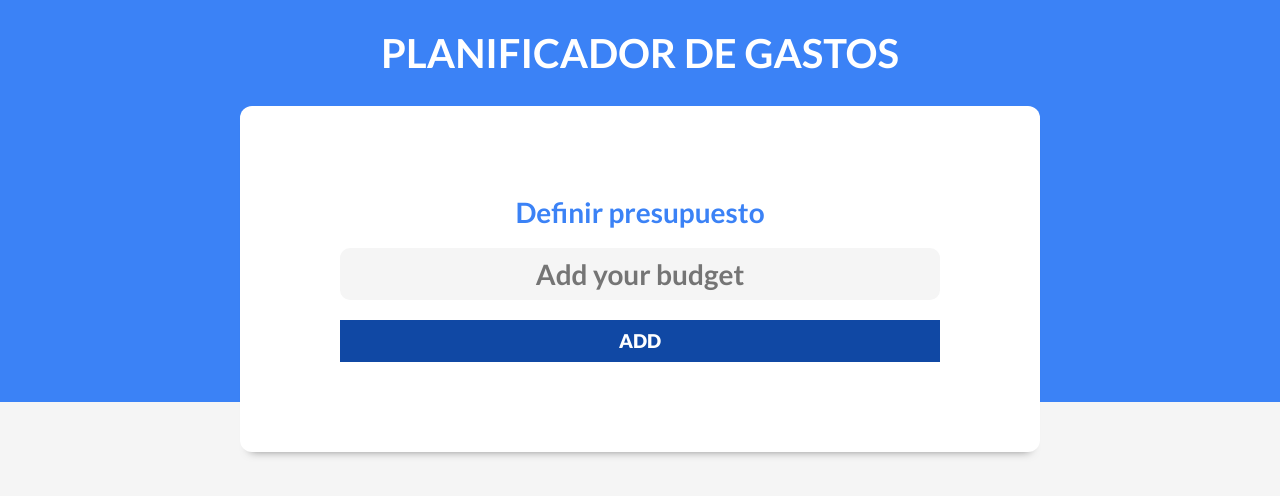
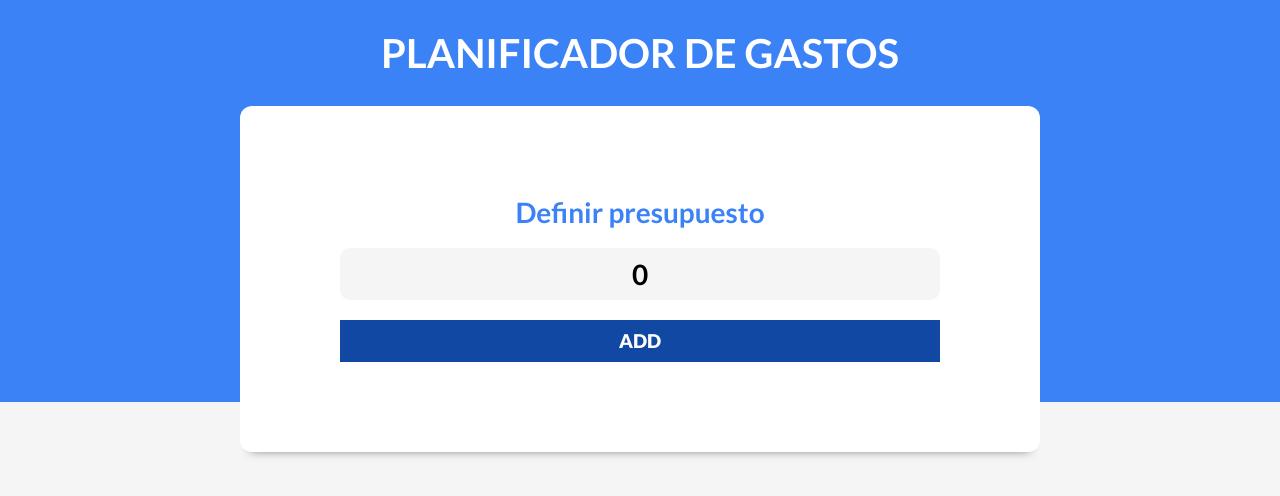
Before and after one commit to Bikcodeh/budget-app, a React (Vite) app: page / in a window 1280 px wide. Shown: the top 496 px of the page. Built offline with nearby package versions, Linux system fonts and the light colour scheme.

Commit message:
create context to avoid pass throught multiple components the state

```diff
--- a/src/App.jsx
+++ b/src/App.jsx
@@ -1,10 +1,11 @@
 import { Header } from "./components/Header"
+import { BudgetProvider } from "./context/BudgetProvider"
 
 function App() {
   return (
-    <div>
+    <BudgetProvider>
       <Header />
-    </div>
+    </BudgetProvider>
   )
 }
 
--- a/src/components/NewBudget.jsx
+++ b/src/components/NewBudget.jsx
@@ -1,6 +1,10 @@
-import React from 'react'
+import { useContext } from 'react'
+import { BudgetContext } from '../context/budgetContext'
 
 export const NewBudget = () => {
+
+  const {value, updateValue} = useContext(BudgetContext);
+
   return (
     <div className='contenedor-presupuesto contenedor sombra'>
         <form className='formulario'>
@@ -10,6 +14,8 @@ export const NewBudget = () => {
                     className='nuevo-presupuesto'
                     type='text'
                     placeholder='Add your budget'
+                    value={value}
+                    onChange={e => updateValue(e.target.value)}
                 />
             </div>
             <input type='submit' value='Add' />
--- /dev/null
+++ b/src/context/BudgetContext.js
@@ -0,0 +1,3 @@
+import { createContext } from "react";
+
+export const BudgetContext = createContext();
--- /dev/null
+++ b/src/context/BudgetProvider.jsx
@@ -0,0 +1,19 @@
+import { useState } from "react"
+import { BudgetContext } from "./budgetContext";
+
+const initialState = {
+    currentValue: 0
+}
+
+export const BudgetProvider = ({ children }) => {
+    const [value, setValue] = useState(0);
+
+    const updateValue = (newValue) => {
+        setValue(newValue);
+    }
+    return (
+        <BudgetContext.Provider value={{value, updateValue}}>
+            { children }
+        </BudgetContext.Provider>
+    )
+}
```
